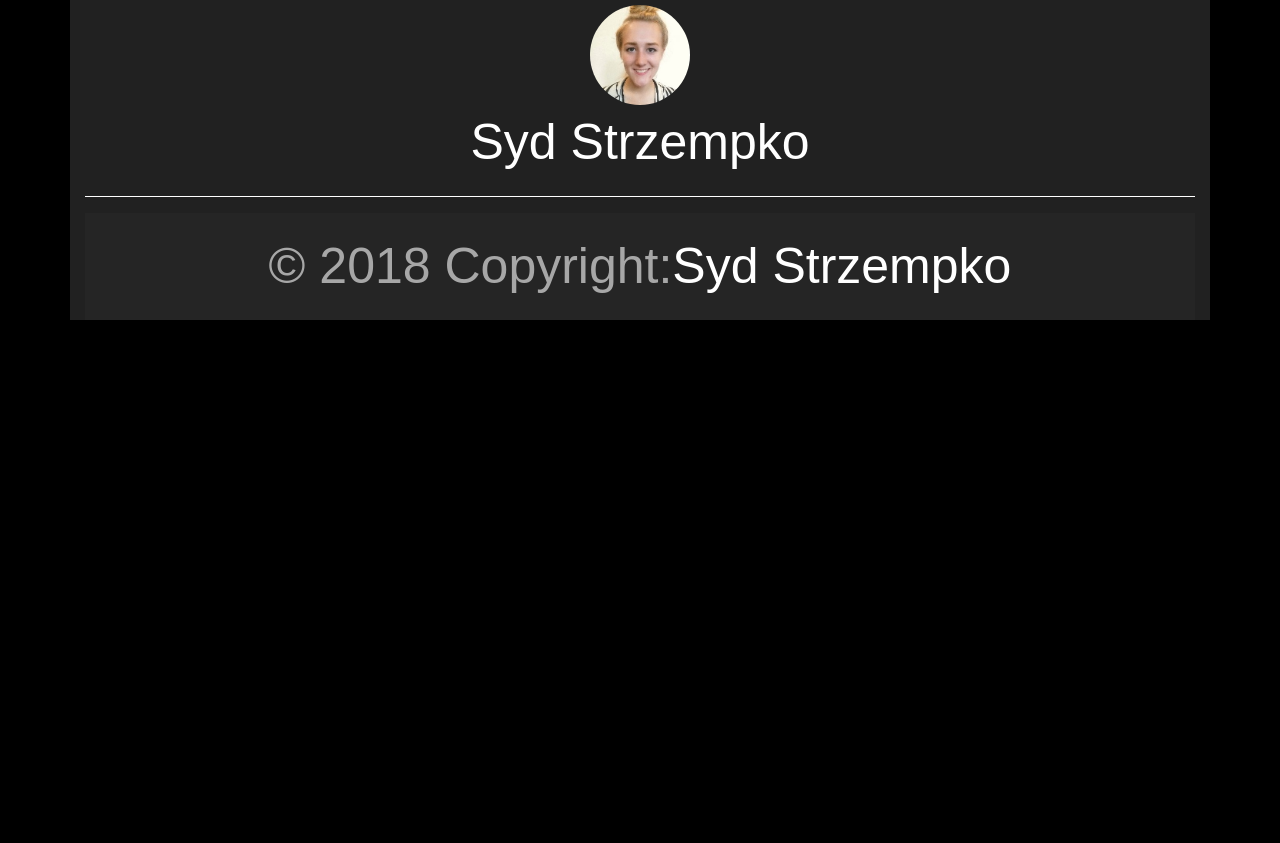
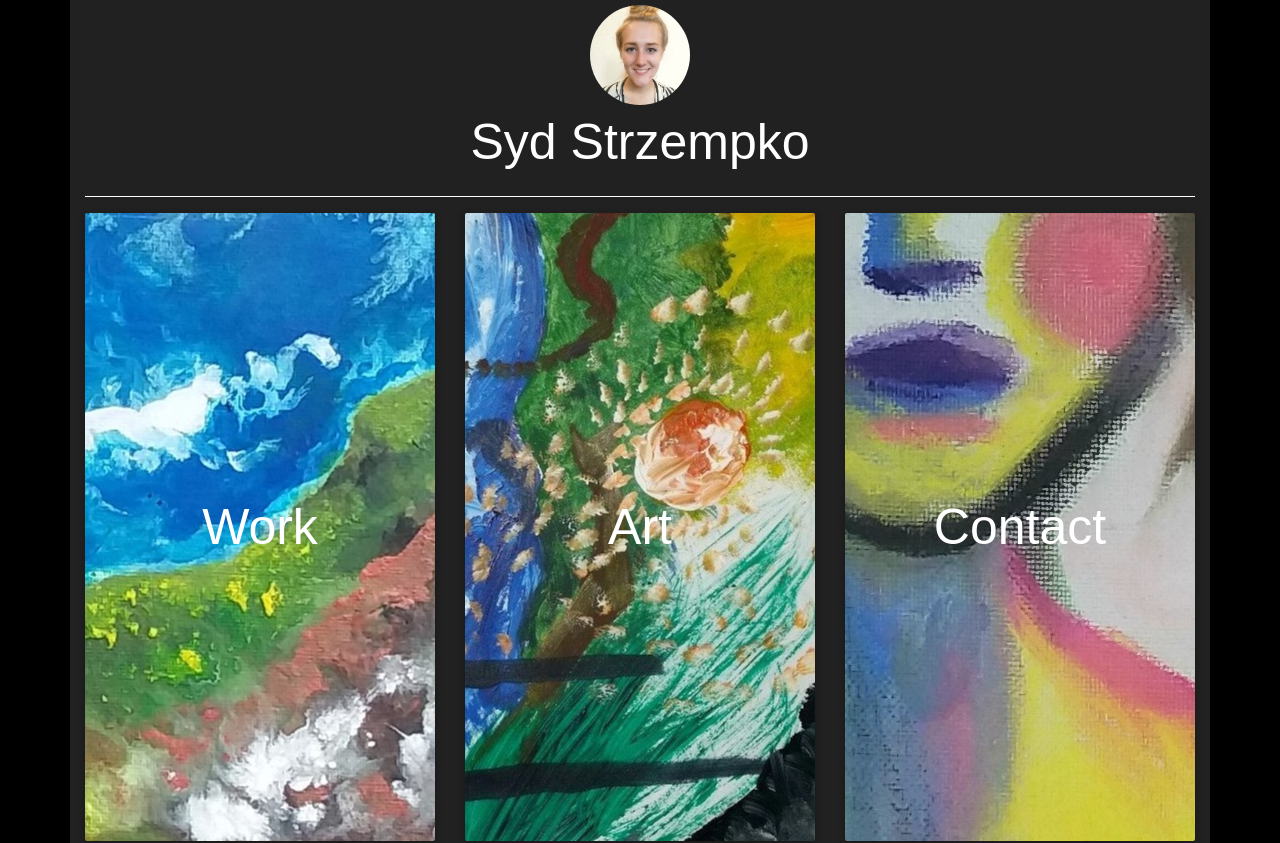
Before and after one commit to stzuko/home, a React (Create React App) app: page / in a window 1280 px wide. Shown: the top 843 px of the page. Before the commit the page ends 800 px from the top, so only its background shows below. Built offline with nearby package versions, Linux system fonts and the light colour scheme; a web font is replaced by a local one.

Commit message:
Converted to main page setup

```diff
--- a/package.json
+++ b/package.json
@@ -2,7 +2,7 @@
   "name": "website",
   "version": "0.1.0",
   "private": true,
-  "homepage": "http://stzuko.github.io/home",
+  "homepage": "http://stzuko.github.io/",
   "dependencies": {
     "react": "^16.5.1",
     "react-dom": "^16.5.1",
--- a/src/Art.js
+++ b/src/Art.js
@@ -10,7 +10,7 @@ export default class Art extends React.Component {
 	}
 
 	createValidLink(str){
-		return '/home/img/art/' + ('0000'+str).slice(-4) + '.jpg';
+		return '/img/art/' + ('0000'+str).slice(-4) + '.jpg';
 	}
 
 	showNext(){
--- a/src/Main.js
+++ b/src/Main.js
@@ -9,7 +9,7 @@ export default class Main extends React.Component {
 	render() {
 		return (
 		<Switch>
-		    <Route exact path='/home' component={Home}/>
+		    <Route exact path='/' component={Home}/>
 		    <Route exact path='/work' component={Work}/>
 		    <Route exact path='/art' component={Art}/>
     		<Route exact path='/contact' component={Contact}/>
--- a/src/SingleJob.js
+++ b/src/SingleJob.js
@@ -19,10 +19,10 @@ export default class SingleJob extends React.Component {
         render() {
           return (
                 <div className='container elegant-color-dark job-wrapper text-center' >
-                  <Title title={this.props.job.title} project={this.props.job.project}/>
-                  <Image src={this.props.job.img} />
-		  <button className='show-more' onClick={this.toggleCollapse.bind(this)}>{this.computeButton()}</button>
-                  {this.state.expanded && <Collapsible text={this.props.job.desc} link={this.props.job.link} />}
+                  	<Title title={this.props.job.title} project={this.props.job.project}/>
+                  	<Image src={this.props.job.img} />
+					<button className='show-more' onClick={this.toggleCollapse.bind(this)}>{this.computeButton()}</button>
+                  	{this.state.expanded && <Collapsible text={this.props.job.desc} link={this.props.job.link} />}
                 </div>
           );
         }
@@ -48,7 +48,7 @@ function Title(props){
 function Image(props){
   return (
           <div className='container img-container'>
-                <img src={'/home/img/work/' + props.src} alt="related image" className="work-img"/>
+                <img src={'/img/work/' + props.src} alt="related image" className="work-img"/>
           </div>
   )
 }
```
